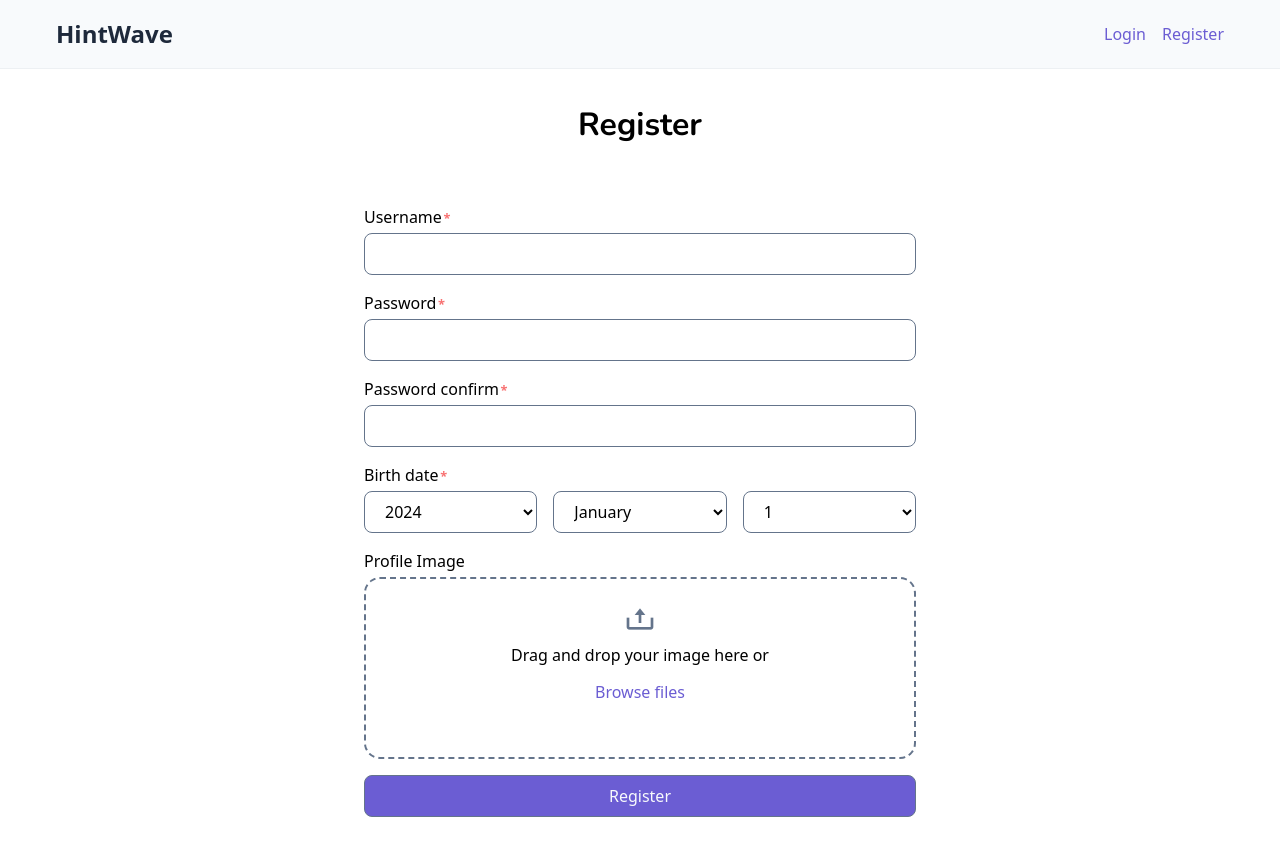
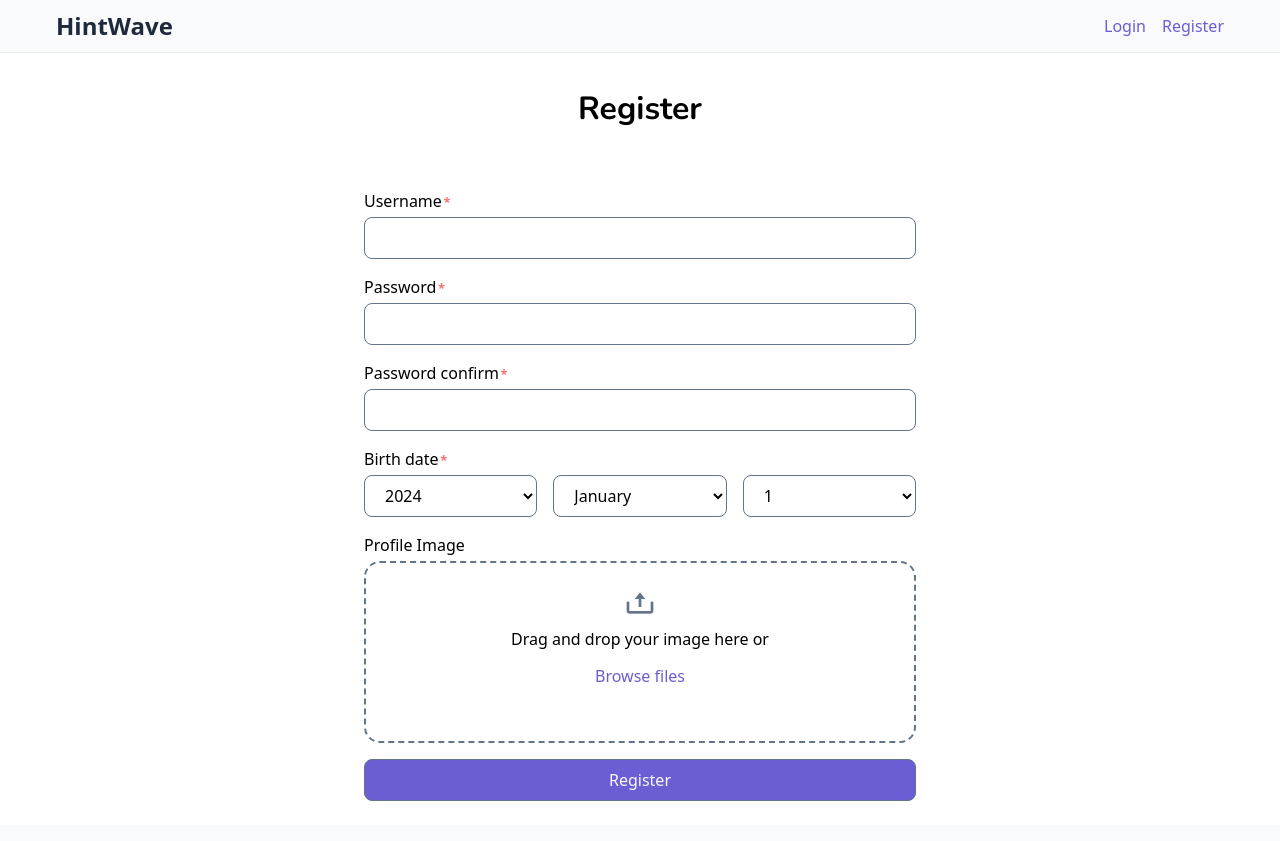
Before and after one commit to michalmacenka/hintwave, a PHP site: page /register.php in a window 1280 px wide. After the commit the page ends 801 px from the top, so only its background shows below. Run offline with PHP 8.4, Linux system fonts and the light colour scheme.

Commit message:
fix: nav padding

```diff
--- a/www/public/styles/scoped/layout.css
+++ b/www/public/styles/scoped/layout.css
@@ -1,7 +1,7 @@
 header {
   background-color: var(--color-light);
   border-bottom: 1px solid #EDF0F3FF;
-  padding: var(--spacing-md) 0;
+  padding: var(--spacing-sm) 0;
   margin-bottom: var(--spacing-xl);
   position: sticky;
   top: 0;
```
